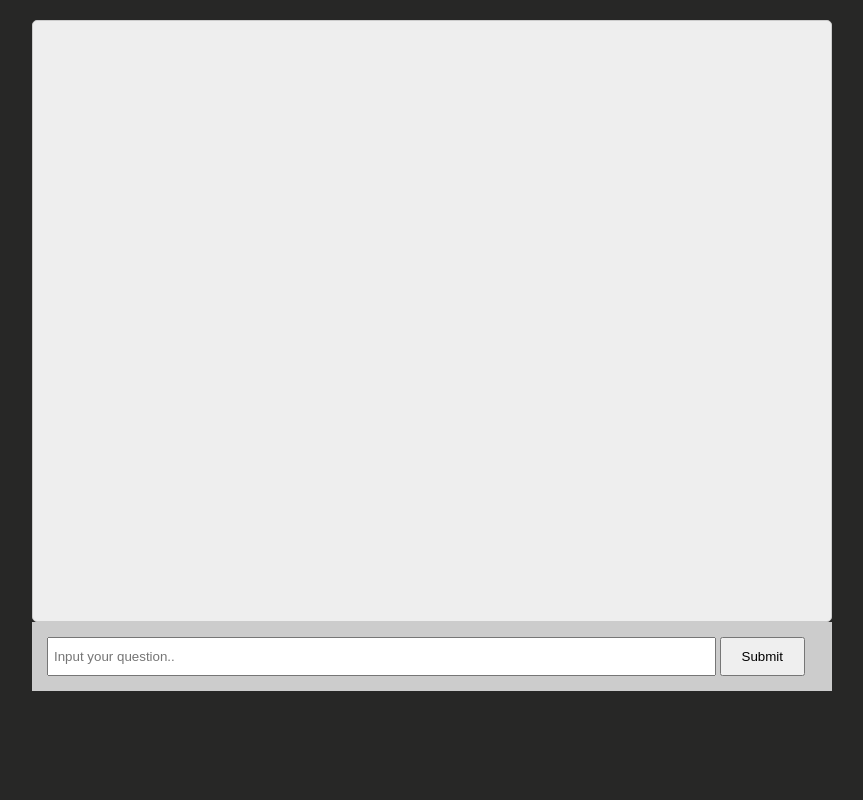
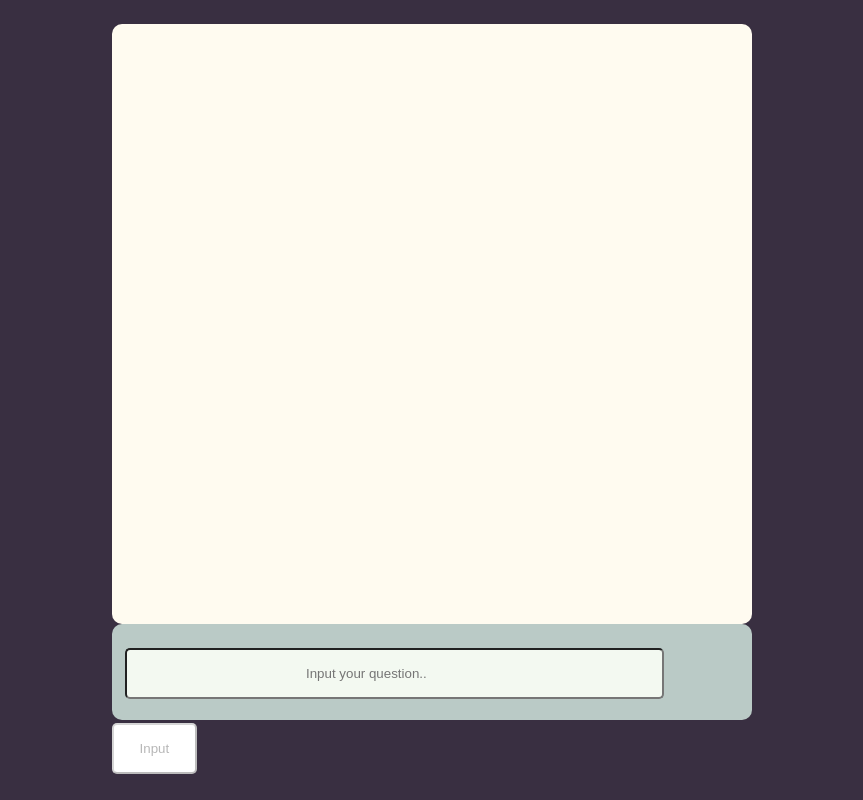
Before and after one commit to OrigamiWang/my_gpt, a Flask app: page /gpt in a window 1280 px wide. Shown: the whole page, without its empty margins (208-1071 px from the left). Run offline with Flask 3, Linux system fonts and the light colour scheme; data that the repository does not hold is empty.

Commit message:
重构前端

```diff
--- a/static/gpt.css
+++ b/static/gpt.css
@@ -1,45 +1,53 @@
 body {
-    background-color: #272726;
+    height: 100%;
+    width: 100%;
+    background-color: #392f41;
+    margin: 0;
 }
 
-.main {
-    margin: 20px auto;
-    width: 90%;
-    max-width: 800px;
-    height: 600px;
+#container {
+    margin: 3vh 20vw;
+    height: 80vh;
+    width: 60vw;
 }
 
-.chatOper {
-    padding: 15px;
-    margin: 0;
-    background-color: #ccc;
+#chatMain {
+
+    height: 65vh;
+    width: 60vw;
+    background-color: #fffbf0;
+    border-radius: 10px;
 }
 
-.chatInfo {
-    height: 90%;
+
+#chatInfo {
+    height: 75vh;
+    width: 50vw;
+    margin-left: 5vw;
+    background-color: #fffbf0;
+    border-radius: 10px;
     overflow-x: hidden;
     overflow-y: auto;
-    padding: 30px 20px;
-    margin: 10px 0 0 0;
-    border: 1px solid #ccc;
-    border-radius: 5px;
-    background-color: #eee;
-    font-size: 15px;
-    line-height: 22px;
-    color: #393939;
+}
+
+#chatOper {
+    height: 12vh;
+    width: 50vw;
+    margin-left: 5vw;
+    background-color: #bacac6;
+    border-radius: 10px;
+
 }
 
 #chatText {
-    width: 85%;
-    height: 25px;
-    line-height: 25px;
-    display: inline-flex;
-    vertical-align: middle;
-    padding: 5px;
+    padding: 2vh 14vw;
+    margin: 3vh 1vw;
+    background-color: #f3f9f1;
+    border-radius: 5px;
 }
 
 #submitBtn {
-    display: inline-flex;
-    padding: 10px 20px;
-    vertical-align: middle;
+    padding: 2vh 2vw;
+    background-color: #ffffff;
+    border-radius: 5px;
 }
--- a/static/message.js
+++ /dev/null
@@ -1,17 +0,0 @@
-class MessageBox extends HTMLElement {
-  constructor() {
-    super()
-    const shaDom = this.attachShadow({ mode: "open" })
-    this.p = this.h("p")
-    this.p.innerText = "hello"
-    this.p.setAttribute("style", "width:200px; height:200px;border:1px solid red")
-    shaDom.appendChild(this.p)
-  }
-
-  h(el) {
-    return document.createElement(el)
-  }
-}
-
-
-window.customElements.define("message-box", MessageBox)
--- a/static/script.js
+++ b/static/script.js
@@ -15,6 +15,15 @@ window.onbeforeunload = () => {
     }
 }
 
+chatText.oninput = () => {
+    if (chatText.value === "") {
+        submitBtn.value = "Input"
+        submitBtn.setAttribute("disabled", "true")
+    } else {
+        submitBtn.value = "Send"
+        submitBtn.removeAttribute("disabled")
+    }
+}
 
 chatText.addEventListener("keyup", (event) => {
     // 回车 触发点击事件
@@ -31,7 +40,7 @@ function modify_submit_style() {
 
 function recover_submit_style() {
     submitBtn.removeAttribute('disabled')
-    submitBtn.value = 'Submit'
+    submitBtn.value = 'Send'
 }
 
 function fetch_session_id() {
@@ -44,20 +53,66 @@ function fetch_session_id() {
         });
 }
 
+function setDivStyle(style) {
+    style.backgroundColor = "#36292F"
+    style.color = "#F3F9F1"
+    style.width = "fit-content"
+    style.maxWidth = "38%"
+    style.padding = "1vw"
+    style.margin = "2vh 3vw"
+    style.borderRadius = "10px"
+    style.wordBreak = "break-word"
+}
+
+function addQuestionDiv(text) {
+    let question_div = document.createElement('div')
+    let style = question_div.style
+    question_div.innerText = text
+    // 设置样式
+    setDivStyle(style)
+    style.float = "right"
+
+    chatInfo.appendChild(question_div)
+}
+
+function addClearDiv() {
+    let clear_div = document.createElement('div')
+    clear_div.style.clear = "both"
+    chatInfo.appendChild(clear_div)
+}
+
+function addAnswerDiv() {
+    let answer_div = document.createElement('div')
+    let style = answer_div.style
+    // 设置样式
+    setDivStyle(style)
+
+    chatInfo.appendChild(answer_div)
+    return answer_div
+}
+
+function appendAnswerText(question_div, text) {
+    question_div.innerHTML = question_div.innerHTML + text
+}
+
 function submit() {
     console.log("submit...")
     modify_submit_style()
     let question = chatText.value
-
-    console.log("input question is: " + question)
+    // 清空输入框
+    chatText.value = ""
+    addQuestionDiv(question)
+    addClearDiv()
     let url = "/gpt/" + session_id + "?question=" + question
     let source = new EventSource(url);
+    let question_div = addAnswerDiv()
     source.onmessage = function (event) {
         if (event.data === "[DONE]") {
             recover_submit_style()
             source.close();
         } else {
-            chatInfo.innerText = chatInfo.innerText + event.data
+            appendAnswerText(question_div, event.data)
+            // chatInfo.innerText = chatInfo.innerText + event.data
         }
     }
 
--- a/templates/chatpgt.html
+++ b/templates/chatpgt.html
@@ -6,17 +6,14 @@
 </head>
 
 <body>
-<div class="main">
-    <div id="chatInfo" class="chatInfo"></div>
-    <div class="chatOper">
-        <input type="text" id="chatText" placeholder="Input your question.."/>
-        <input type="button" value="Submit" id="submitBtn" onclick="submit()"/>
+<div id="container" class="main">
+    <div id="chatInfo"></div>
+    <div id="chatOper">
+        <input id="chatText" type="text" placeholder="Input your question.."/>
+        <input id="submitBtn" type="button" value="Input" onclick="submit()" disabled/>
     </div>
-
-
 </div>
 </body>
 <script src="../static/script.js" type="application/javascript"></script>
-<script src="../static/message.js" type="application/javascript"></script>
 
 </html>
--- a/templates/index.html
+++ b/templates/index.html
@@ -5,6 +5,7 @@
     <title>Origami GPT Home Page</title>
 </head>
 <body>
-<h1>Welcome to gpt, please access /gpt to get more info!</h1>
+
+<h1>Welcome to my gpt, please access <a href="/gpt">/gpt</a> to get more info!</h1>
 </body>
 </html>
```
Also changed, not shown: README.md.
